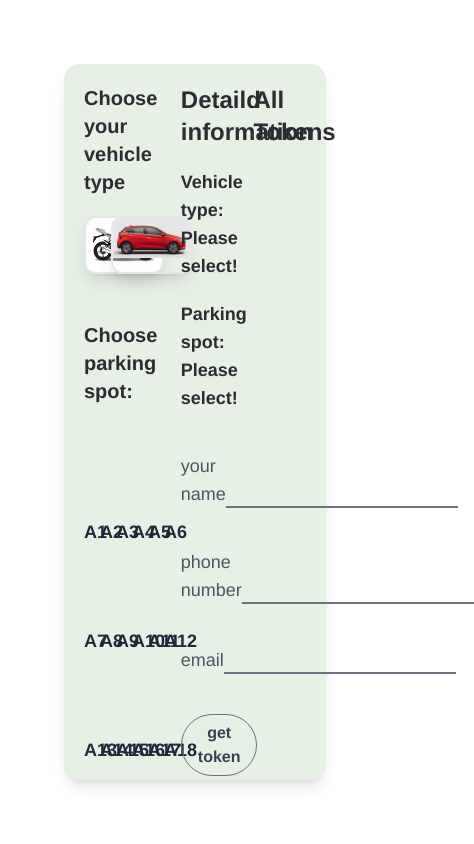
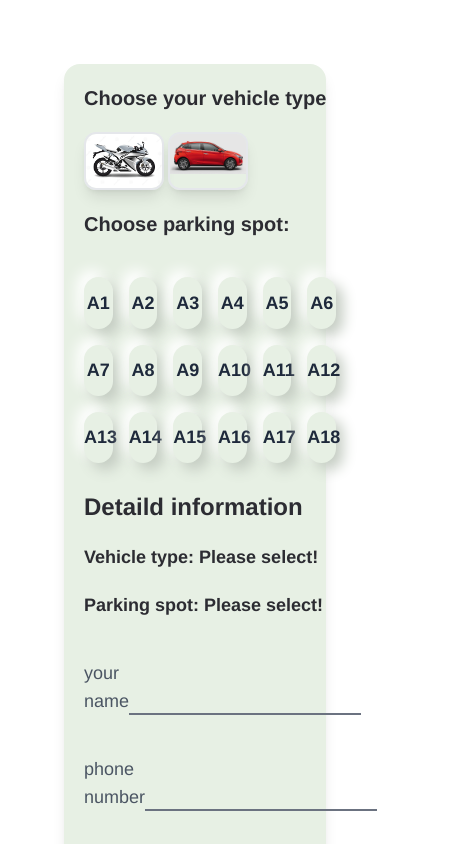
Before and after one commit to Seyam08/parking-app, a React (Vite) app: page / in a window 390 px wide. Shown: the top 844 px of the page, 474 px wide, since content can reach past the window. Built offline with nearby package versions, Linux system fonts and the light colour scheme.

Commit message:
responsive done

```diff
--- a/src/components/Form/DetailedForm.module.css
+++ b/src/components/Form/DetailedForm.module.css
@@ -1,5 +1,5 @@
 .form_area {
-  @apply col-span-3;
+  @apply lg:col-span-3 md:col-span-5 col-span-10;
 }
 .detaild_heading {
   @apply font-bold text-pretty text-2xl pb-5;
--- a/src/components/Park.module.css
+++ b/src/components/Park.module.css
@@ -1,8 +1,8 @@
 .container {
-  @apply bg-white w-screen h-screen p-16;
+  @apply bg-white w-screen h-auto p-16;
 }
 .sub_container {
-  @apply bg-prk-teal w-full h-full rounded-2xl shadow-lg p-5 grid grid-cols-10 gap-5;
+  @apply bg-prk-teal w-full h-full rounded-2xl shadow-lg p-5 grid lg:grid-cols-10 md:grid-cols-10 grid-cols-10 lg:gap-5 md:gap-7 gap-7;
 }
 .heading_font {
   @apply font-bold text-pretty text-xl;
--- a/src/components/Spot/Spot.module.css
+++ b/src/components/Spot/Spot.module.css
@@ -1,5 +1,5 @@
 .spot_area {
-  @apply grid grid-rows-6 col-span-4;
+  @apply grid grid-rows-6 lg:col-span-4 md:col-span-10 col-span-10;
 }
 .vehicle_select {
   @apply row-span-2;
--- a/src/components/tokens/Tokens.module.css
+++ b/src/components/tokens/Tokens.module.css
@@ -1,5 +1,5 @@
 .token_area {
-  @apply col-span-3;
+  @apply lg:col-span-3 md:col-span-5 col-span-10;
 }
 .token_area_heading {
   @apply font-bold text-pretty text-2xl pb-5;
```
